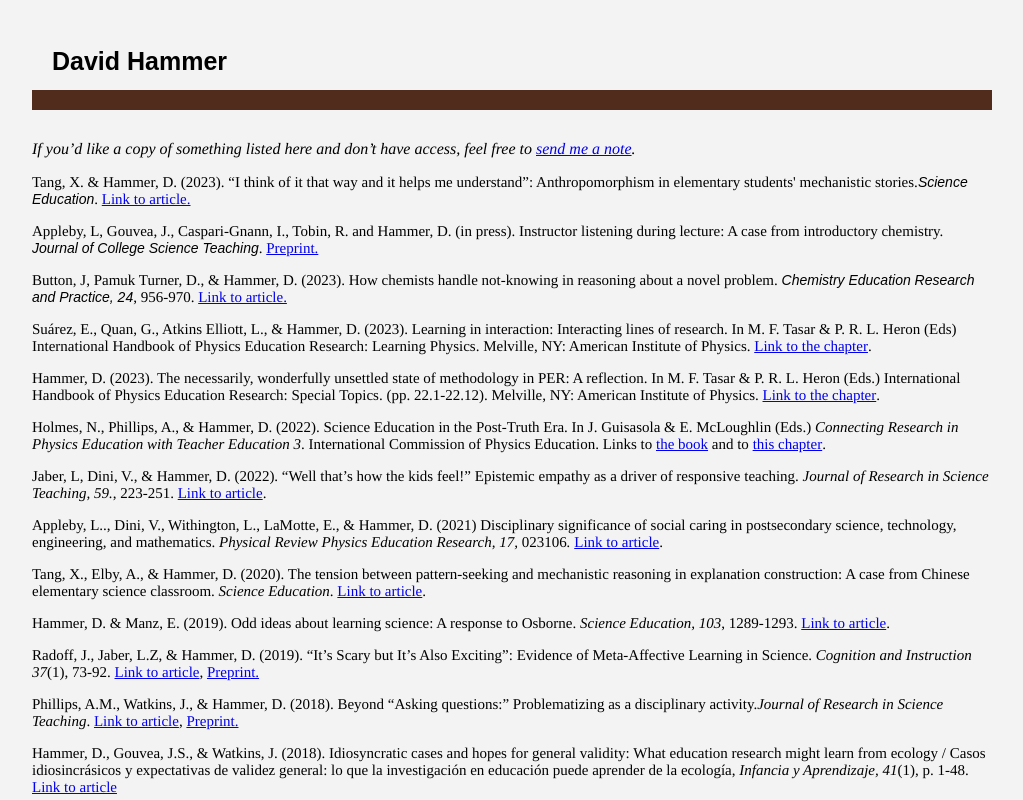
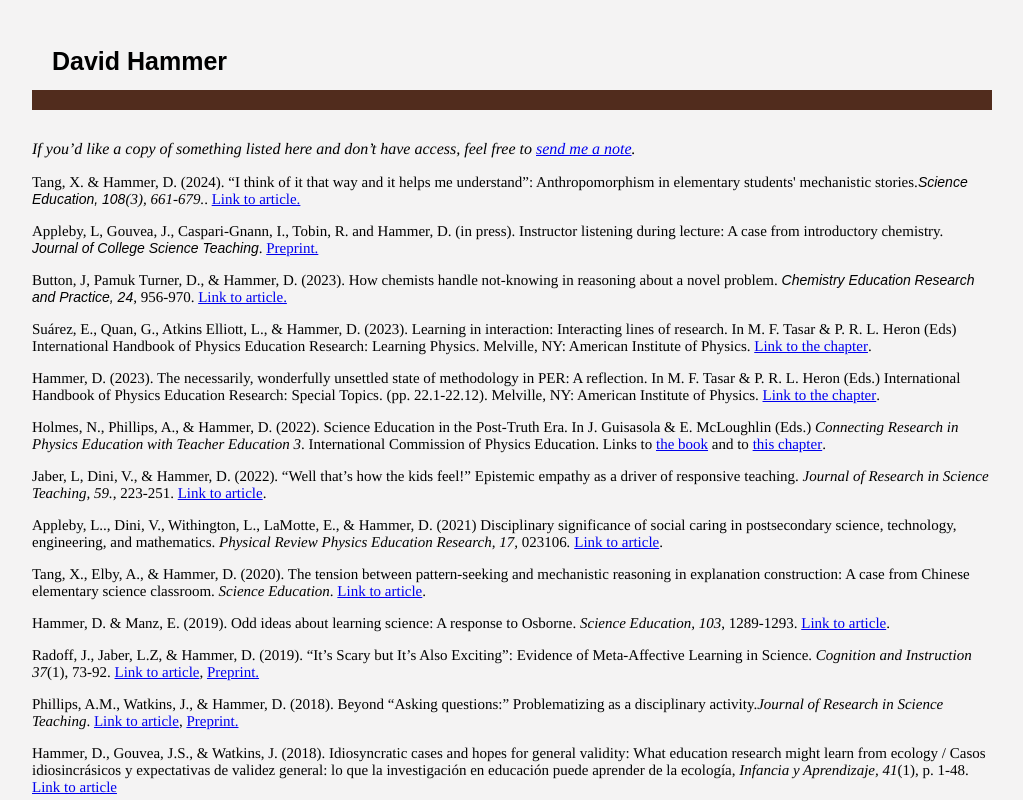
Before and after one commit to davidattufts/dhammer, a plain HTML site: page home/publications.html in a window 1280 px wide. Shown: the top 800 px of the page, without its empty margins (128-1151 px from the left). Drawn offline with Linux system fonts and the light colour scheme.

Commit message:
Update publications.html

```diff
--- a/home/publications.html
+++ b/home/publications.html
@@ -13,7 +13,7 @@
 		 <text x="20" y="60" font-size="25" font-family="Arial" font-weight="bold">David Hammer </text></a>
 </svg>
 <p style="padding-top: 0pt; " class="pagehead2">If you’d like a copy of something listed here and don’t have access, feel free to <a title="mailto:david.hammer@tufts.edu?subject=email subject" href="mailto:david.hammer@tufts.edu?subject=email%20subject">send me a note</a>.
-	<p class="publicationstyle">Tang, X. &amp; Hammer, D.  (2023). “I think of it that way and it helps me understand”: Anthropomorphism in elementary students' mechanistic stories.<em><span style="font-family:'Arial',sans-serif; font-size:10.5pt; ">Science Education</span></em><span style="font-family:'Arial',sans-serif; font-size:10.5pt; "></span>. <a onClick="window.open(this.href); return false;" title="http://doi.org/10.1002/sce.21851" href="http://doi.org/10.1002/sce.21851" onKeyPress="window.open(this.href); return false;" class="style_4" lang="--multilingual" xml:lang="--multilingual">Link to article.</a></p>
+	<p class="publicationstyle">Tang, X. &amp; Hammer, D.  (2024). “I think of it that way and it helps me understand”: Anthropomorphism in elementary students' mechanistic stories.<em><span style="font-family:'Arial',sans-serif; font-size:10.5pt; ">Science Education, 108</span>(3), 661-679.</em><span style="font-family:'Arial',sans-serif; font-size:10.5pt; "></span>. <a onClick="window.open(this.href); return false;" title="http://doi.org/10.1002/sce.21851" href="http://doi.org/10.1002/sce.21851" onKeyPress="window.open(this.href); return false;" class="style_4" lang="--multilingual" xml:lang="--multilingual">Link to article.</a></p>
 	<p class="publicationstyle">Appleby, L, Gouvea, J., Caspari-Gnann, I., Tobin, R. and Hammer, D. (in press). Instructor listening during lecture: A case from introductory chemistry. <em><span style="font-family:'Arial',sans-serif; font-size:10.5pt; ">Journal of College Science Teaching</span></em><span style="font-family:'Arial',sans-serif; font-size:10.5pt; "></span>. <a onClick="window.open(this.href); return false;" title="https://https://doi.org/10.26434/chemrxiv-2023-7x71w" href="https://doi.org/10.26434/chemrxiv-2023-7x71w" onKeyPress="window.open(this.href); return false;" class="style_4" lang="--multilingual" xml:lang="--multilingual">Preprint.</a></p>
 	<p class="publicationstyle">Button, J, Pamuk Turner, D., &amp; Hammer, D. (2023). How chemists handle not-knowing in reasoning about a novel problem. <em><span style="font-family:'Arial',sans-serif; font-size:10.5pt; ">Chemistry Education Research and Practice, 24</span></em>, 956-970. <span style="font-family:'Arial',sans-serif; font-size:10.5pt; "></span><a onClick="window.open(this.href); return false;" title="https://doi.org/10.1039/D3RP00018D" href="https://doi.org/10.1039/D3RP00018D" onKeyPress="window.open(this.href); return false;" class="style_4" lang="--multilingual" xml:lang="--multilingual">Link to article.</a></p>
 	<p class="publicationstyle">Suárez, E., Quan, G., Atkins Elliott, L., &amp; Hammer, D. (2023). Learning in interaction: Interacting lines of research. In M. F. Tasar &amp; P. R. L. Heron (Eds) International Handbook of Physics Education Research:  Learning Physics. Melville, NY: American Institute of Physics. <a onClick="window.open(this.href); return false;" title="http://doi.org/10.1063/9780735425477_013" href="http://doi.org/10.1063/9780735425477_013" onKeyPress="window.open(this.href); return false;" class="style_4" lang="--multilingual" xml:lang="--multilingual">Link to the chapter</a>.  </p>
```
